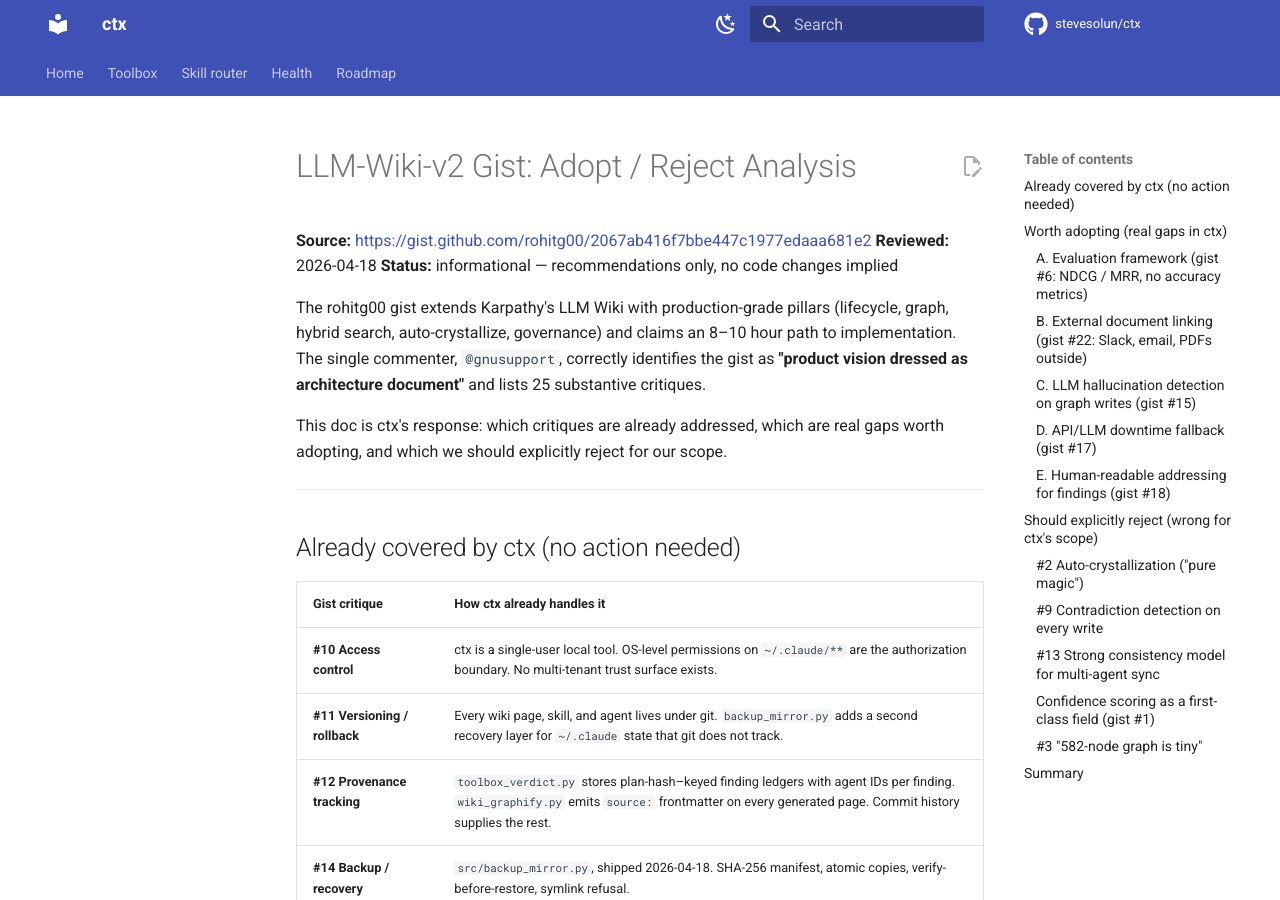
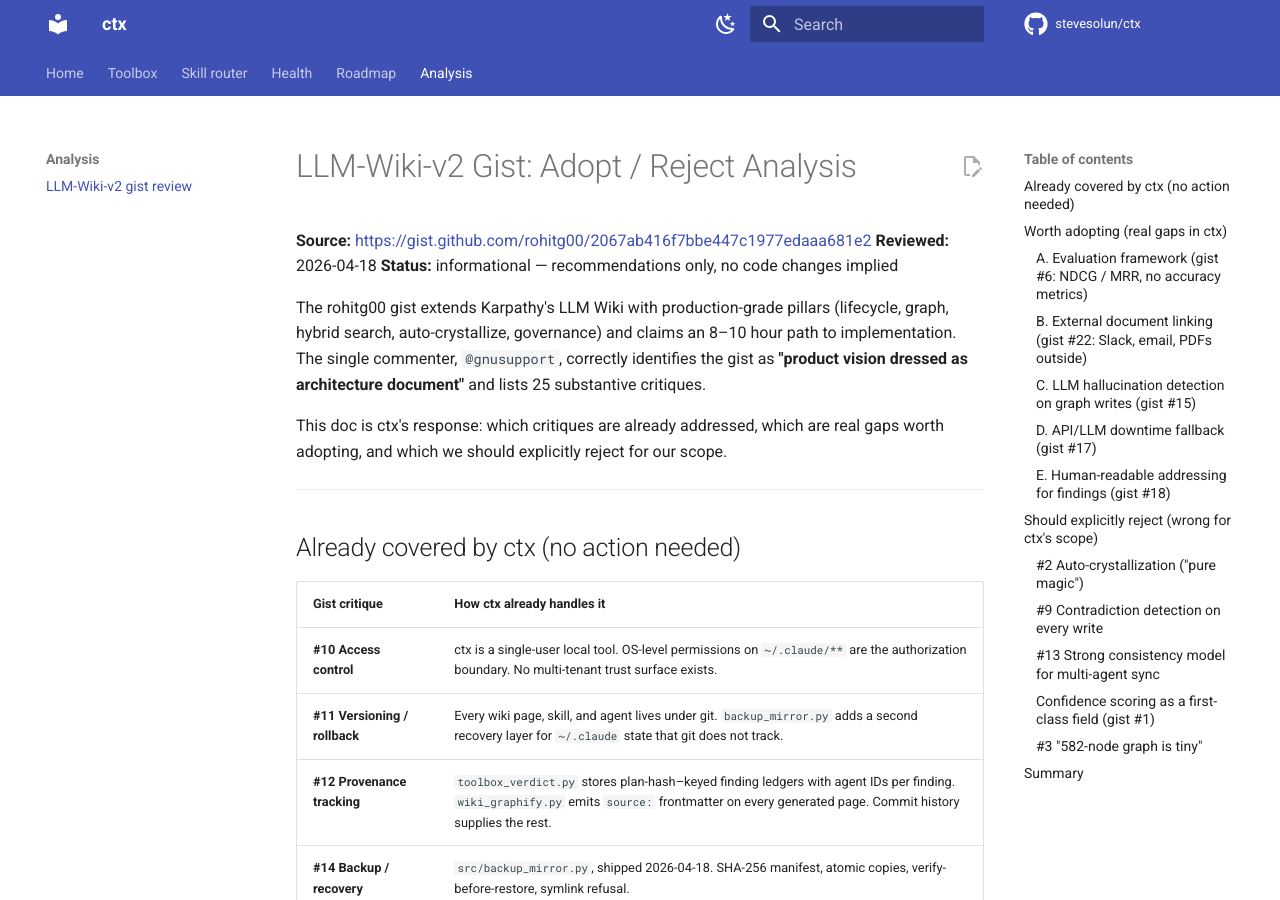
Before and after one commit to stevesolun/ctx, an MkDocs documentation site: the page built from docs/llm-wiki-v2-analysis.md, in a window 1280 px wide and 900 px high. Built offline with MkDocs 1.6.1 and Material for MkDocs 9.7.7, drawn with Linux system fonts in a browser that asks for light colours; comment, search, counter and statistics services are not loaded.

Commit message:
ci: fix mkdocs --strict build — pin Pygments<2.20, register analysis doc in nav
Pygments 2.20.0 broke pymdownx.highlight by rejecting filename=None
inside HtmlFormatter.__init__, causing the Deploy Pages workflow to fail
with 'NoneType has no attribute replace' on any code fence.

Also registers docs/llm-wiki-v2-analysis.md under a new 'Analysis' nav
section so mkdocs does not emit the 'page not in nav' warning.

```diff
--- a/mkdocs.yml
+++ b/mkdocs.yml
@@ -104,3 +104,5 @@
       - Skill health: skills-health.md
       - Memory anchoring: memory-anchor.md
   - Roadmap: roadmap/toolbox.md
+  - Analysis:
+      - LLM-Wiki-v2 gist review: llm-wiki-v2-analysis.md
--- a/requirements-docs.txt
+++ b/requirements-docs.txt
@@ -5,3 +5,8 @@
 mkdocs==1.6.1
 mkdocs-material==9.5.44
 pymdown-extensions==10.12
+# Pin Pygments below 2.20 — 2.20.0 broke pymdownx.highlight by rejecting
+# filename=None inside pygments.formatters.html.HtmlFormatter, which causes
+# `mkdocs build --strict` to fail on any code fence. Lift this pin once
+# pymdown-extensions releases a version that passes filename='' explicitly.
+Pygments==2.19.2
```
